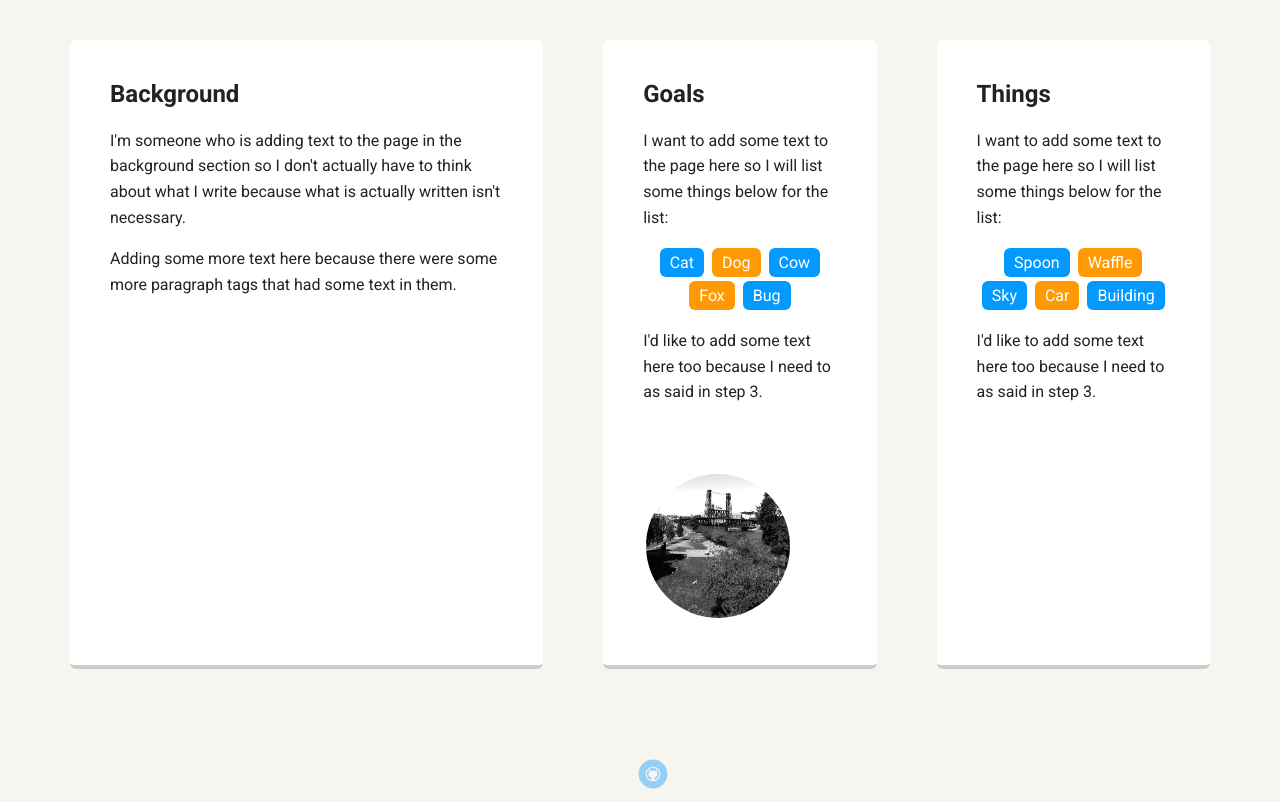
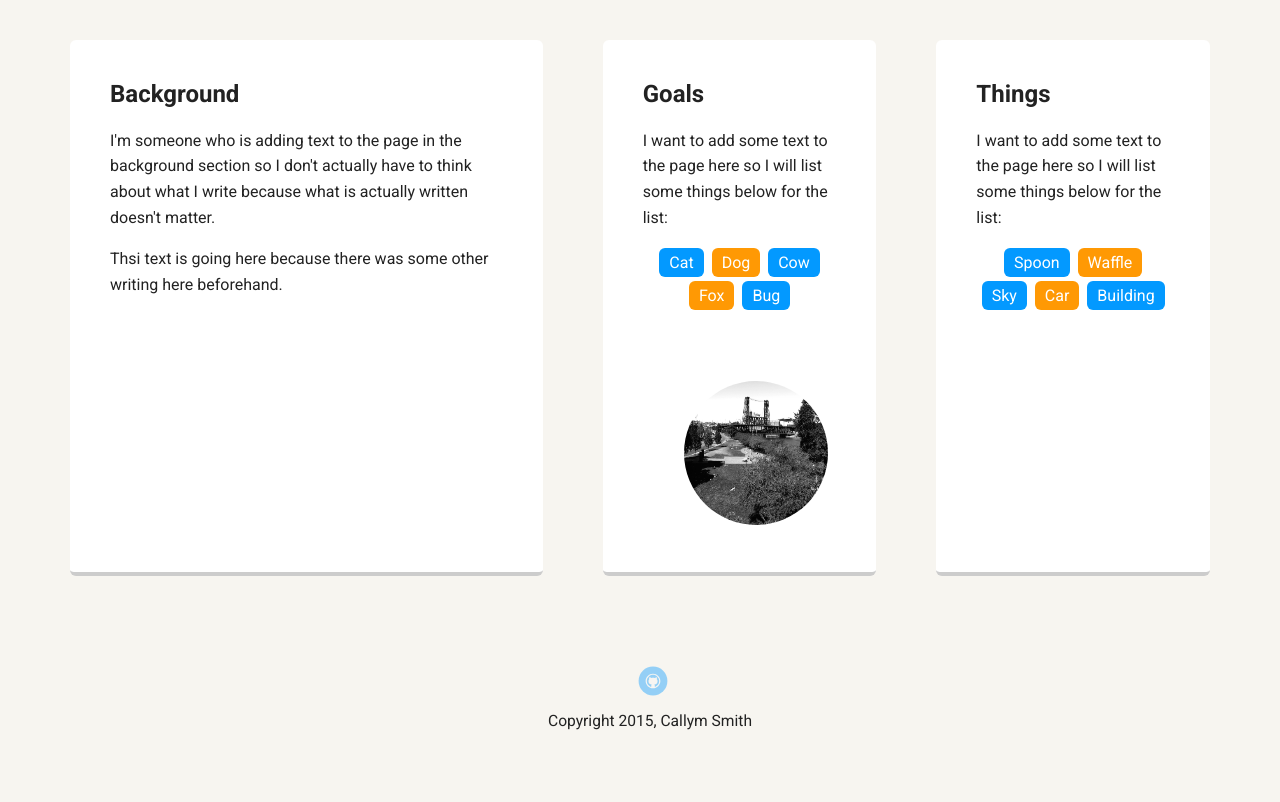
Before and after one commit to CallymSmith/Project1, a plain HTML site: page index.html in a window 1280 px wide. Shown: the part 480-1282 px from the top of the page. Drawn offline with Linux system fonts and the light colour scheme; a web font is replaced by a local one.

Commit message:
Version 2

```diff
--- a/index.html
+++ b/index.html
@@ -25,8 +25,8 @@
     <main class="flex">
       <div class="card">
         <h2>Background</h2>
-        <p>I'm someone who is adding text to the page in the background section so I don't actually have to think about what I write because what is actually written isn't necessary.</p>
-        <p>Adding some more text here because there were some more paragraph tags that had some text in them.</p>
+        <p>I'm someone who is adding text to the page in the background section so I don't actually have to think about what I write because what is actually written doesn't matter.</p>
+        <p>Thsi text is going here because there was some other writing here beforehand.</p>
       </div>
 
       <div class="card">
@@ -39,8 +39,7 @@
           <li>Fox</li>
           <li>Bug</li>
         </ul>
-        <p>I'd like to add some text here too because I need to as said in step 3.</p>
-        <img src="images/portland.jpg" alt="Skills Image" class="profile-image">
+        <img src="images/portland.jpg" alt="Skills Image" class="profile-image" id="portland">
       </div>
 
       <div class="card">
@@ -53,7 +52,6 @@
           <li>Car</li>
           <li>Building</li>
         </ul>
-        <p>I'd like to add some text here too because I need to as said in step 3.</p>
       </div>
 
     </main>
--- a/styles.css
+++ b/styles.css
@@ -98,6 +98,11 @@ header .profile-image:hover {
   border-radius: 6px;
   transition: all .5s;
 }
+
+.card img{
+  margin-left: 20%;
+}
+
 .card:hover {
   border-color: #ff99ff;
 }
```
